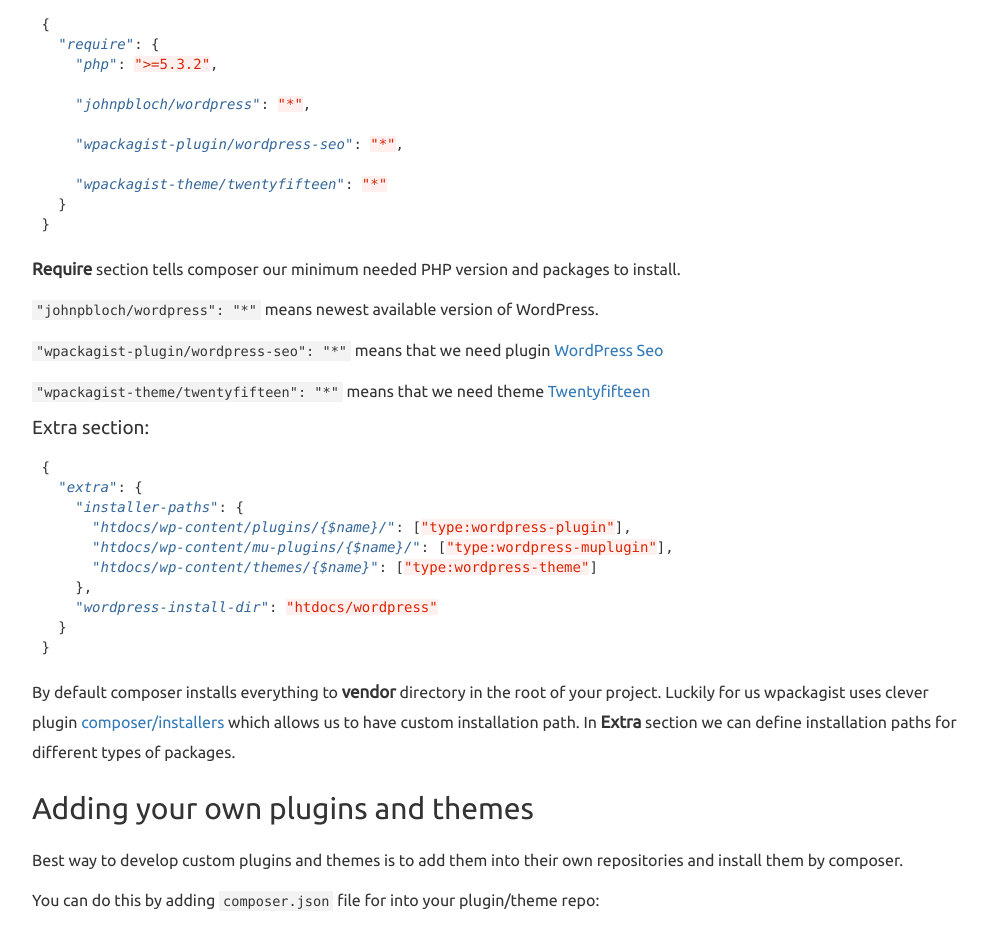
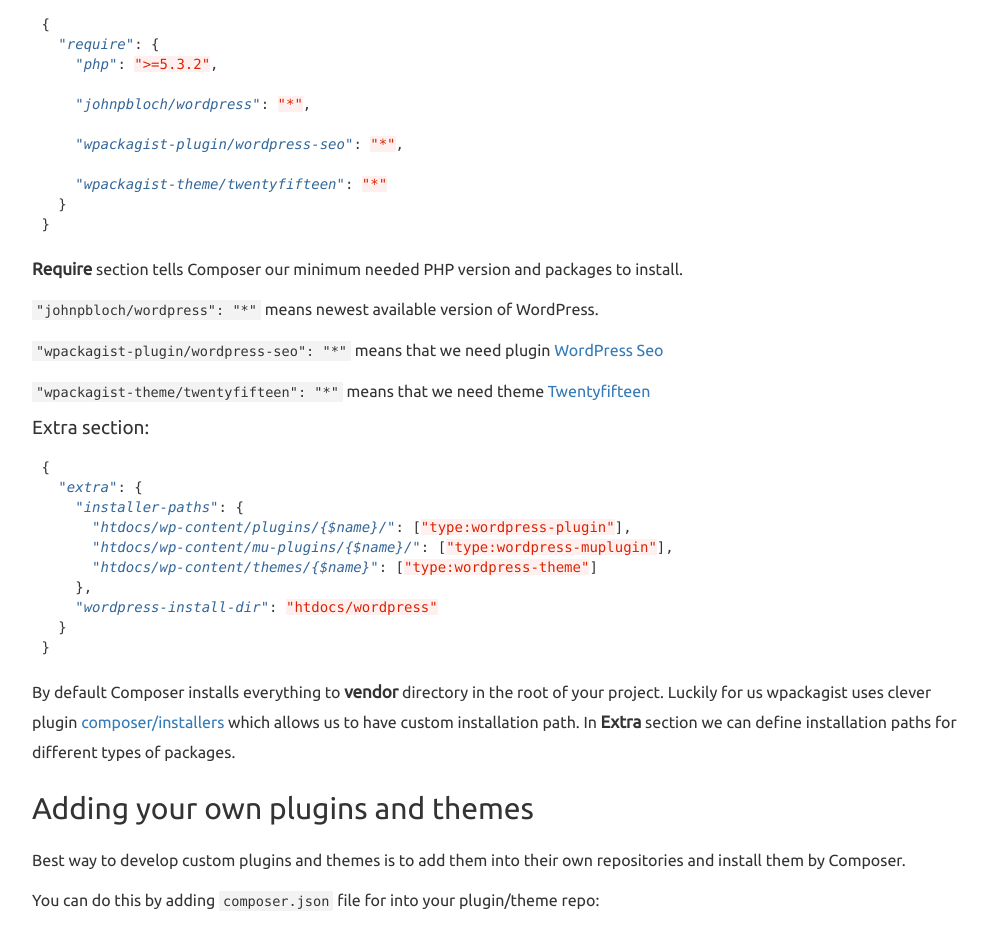
Before and after one commit to Seravo/docs, a Jekyll site: the page built from _posts/2015-10-11-composer.md, in a window 1280 px wide and 1400 px high, scrolled down 1746 px. Shown: the top 937 px of the window, without its empty margins (233-1221 px from the left). Built offline with Jekyll 4.4.1, drawn with Linux system fonts in a browser that asks for light colours; nearby versions of some CDN libraries; Markdown is read by kramdown in place of the engine named in the settings.

Commit message:
Change 'composer' to start with an uppercase letter

````diff
--- a/_posts/2015-10-11-composer.md
+++ b/_posts/2015-10-11-composer.md
@@ -5,7 +5,7 @@
 date: 2015-10-11 03:46:06
 published: true
 order: 1
-summary: "Seravo uses **composer** by default to install plugins and themes. You don't have to use it, but it's pre-installed for you in case you want to have better management of your PHP code dependencies."
+summary: "Seravo uses **Composer** by default to install plugins and themes. You don't have to use it, but it's pre-installed for you in case you want to have better management of your PHP code dependencies."
 ---
 
 ## What is it?
@@ -74,7 +74,7 @@
   }
 }
 ```
-**Require** section tells composer our minimum needed PHP version and packages to install.
+**Require** section tells Composer our minimum needed PHP version and packages to install.
 
 ```"johnpbloch/wordpress": "*"``` means newest available version of WordPress.
 
@@ -95,10 +95,10 @@
   }
 }
 ```
-By default composer installs everything to **vendor** directory in the root of your project. Luckily for us wpackagist uses clever plugin [composer/installers](https://packagist.org/packages/composer/installers) which allows us to have custom installation path. In **Extra** section we can define installation paths for different types of packages.
+By default Composer installs everything to **vendor** directory in the root of your project. Luckily for us wpackagist uses clever plugin [composer/installers](https://packagist.org/packages/composer/installers) which allows us to have custom installation path. In **Extra** section we can define installation paths for different types of packages.
 
 ## Adding your own plugins and themes
-Best way to develop custom plugins and themes is to add them into their own repositories and install them by composer.
+Best way to develop custom plugins and themes is to add them into their own repositories and install them by Composer.
 
 You can do this by adding ```composer.json``` file for into your plugin/theme repo:
 
````
